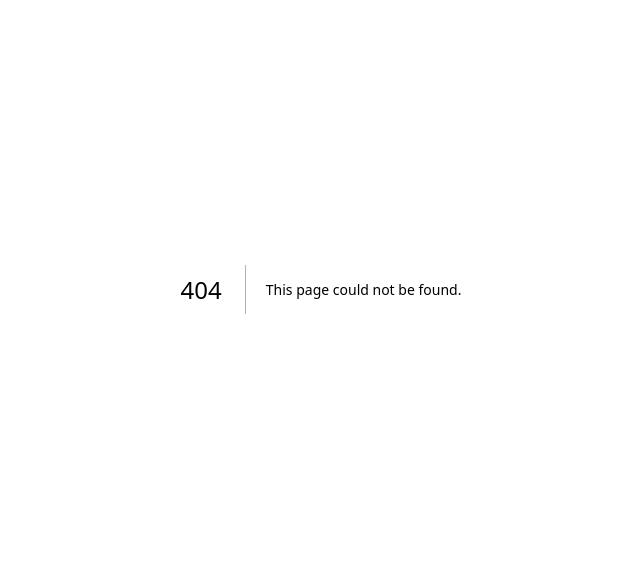
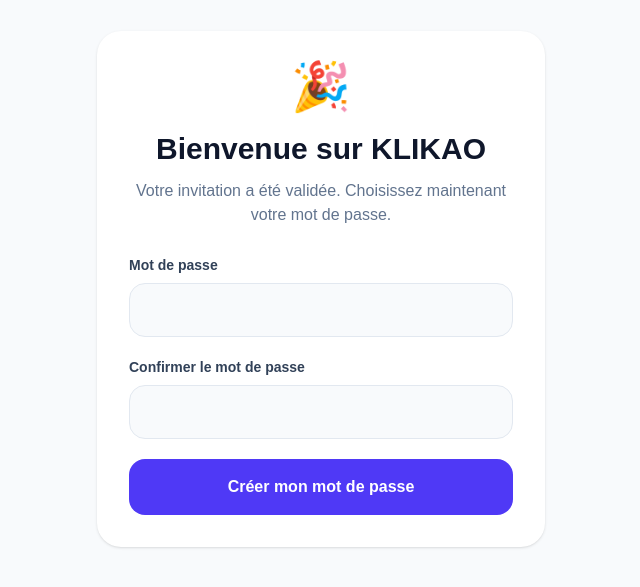
Before and after one commit to kikstrn/interactive-student, a Next.js app in the folder interactive-student/: page /invite in a window 1280 px wide. Before the commit this address had no page. Shown: the part 111-698 px from the top of the page, without its empty margins (319-959 px from the left). Built offline with nearby package versions, Linux system fonts and the light colour scheme; no server answers.

Commit message:
Ajout page activation invitation KLIKAO

```diff
--- /dev/null
+++ b/interactive-student/app/invite/page.tsx
@@ -0,0 +1,147 @@
+"use client";
+
+import { useState } from "react";
+import { useRouter } from "next/navigation";
+import { createClient } from "@/lib/supabase/client";
+
+export default function InvitePage() {
+    const router = useRouter();
+    const supabase = createClient();
+
+    const [password, setPassword] = useState("");
+    const [confirmPassword, setConfirmPassword] = useState("");
+    const [error, setError] = useState("");
+    const [loading, setLoading] = useState(false);
+
+    async function handleSubmit(
+        event: React.FormEvent<HTMLFormElement>
+    ) {
+        event.preventDefault();
+
+        setError("");
+
+        if (password.length < 8) {
+            setError(
+                "Le mot de passe doit contenir au moins 8 caractères."
+            );
+            return;
+        }
+
+        if (password !== confirmPassword) {
+            setError(
+                "Les deux mots de passe ne correspondent pas."
+            );
+            return;
+        }
+
+        setLoading(true);
+
+        const {
+            data: { user },
+        } = await supabase.auth.getUser();
+
+        if (!user) {
+            setLoading(false);
+            setError(
+                "Votre invitation n'est plus valide. Merci de demander une nouvelle invitation."
+            );
+            return;
+        }
+
+        const { error: updateError } =
+            await supabase.auth.updateUser({
+                password,
+            });
+
+        if (updateError) {
+            setLoading(false);
+            setError(updateError.message);
+            return;
+        }
+
+        router.replace("/dashboard");
+        router.refresh();
+    }
+
+    return (
+        <main className="flex min-h-screen items-center justify-center bg-slate-50 px-4">
+            <div className="w-full max-w-md rounded-3xl bg-white p-8 shadow-sm">
+                <div className="text-center">
+                    <div className="text-5xl">
+                        🎉
+                    </div>
+
+                    <h1 className="mt-5 text-3xl font-black text-slate-900">
+                        Bienvenue sur KLIKAO
+                    </h1>
+
+                    <p className="mt-3 text-slate-500">
+                        Votre invitation a été validée.
+                        Choisissez maintenant votre mot de passe.
+                    </p>
+                </div>
+
+                {error && (
+                    <div className="mt-6 rounded-2xl bg-red-50 p-4 text-sm font-semibold text-red-700">
+                        {error}
+                    </div>
+                )}
+
+                <form
+                    onSubmit={handleSubmit}
+                    className="mt-7 space-y-5"
+                >
+                    <div>
+                        <label className="mb-2 block text-sm font-bold text-slate-700">
+                            Mot de passe
+                        </label>
+
+                        <input
+                            type="password"
+                            required
+                            minLength={8}
+                            value={password}
+                            onChange={(event) =>
+                                setPassword(
+                                    event.target.value
+                                )
+                            }
+                            autoComplete="new-password"
+                            className="w-full rounded-2xl border border-slate-200 bg-slate-50 px-4 py-3.5 text-slate-900 outline-none focus:border-indigo-500"
+                        />
+                    </div>
+
+                    <div>
+                        <label className="mb-2 block text-sm font-bold text-slate-700">
+                            Confirmer le mot de passe
+                        </label>
+
+                        <input
+                            type="password"
+                            required
+                            minLength={8}
+                            value={confirmPassword}
+                            onChange={(event) =>
+                                setConfirmPassword(
+                                    event.target.value
+                                )
+                            }
+                            autoComplete="new-password"
+                            className="w-full rounded-2xl border border-slate-200 bg-slate-50 px-4 py-3.5 text-slate-900 outline-none focus:border-indigo-500"
+                        />
+                    </div>
+
+                    <button
+                        type="submit"
+                        disabled={loading}
+                        className="w-full cursor-pointer rounded-2xl bg-indigo-600 px-5 py-4 font-black text-white transition hover:bg-indigo-500 disabled:cursor-not-allowed disabled:opacity-50"
+                    >
+                        {loading
+                            ? "Activation..."
+                            : "Créer mon mot de passe"}
+                    </button>
+                </form>
+            </div>
+        </main>
+    );
+}
```
